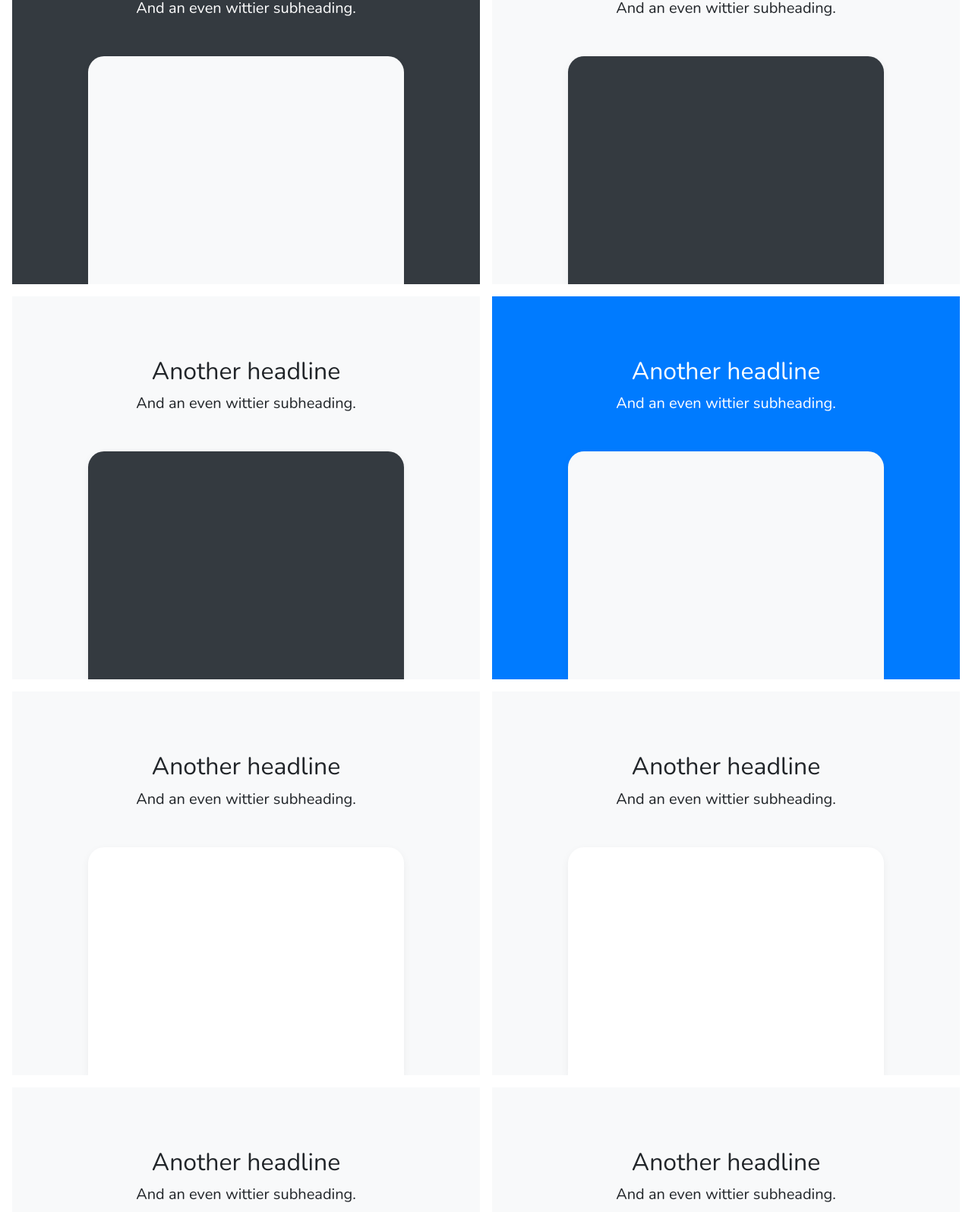
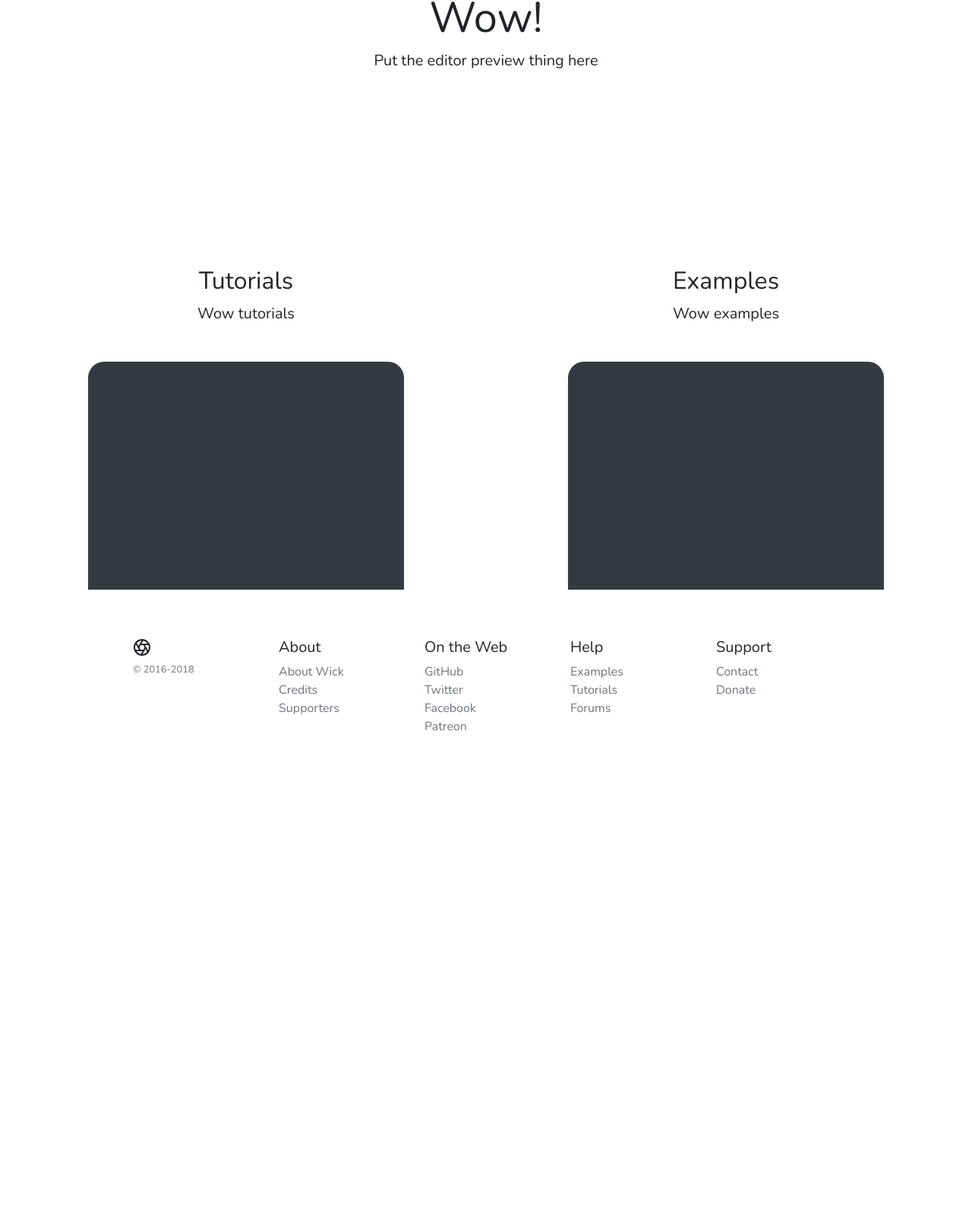
Before and after one commit to FlyOrBoom/wick-site, a plain HTML site: page index.html in a window 1280 px wide. Shown: the part 725-2320 px from the top of the page at 76% size. After the commit the page ends 1757 px from the top, so only its background shows below. Drawn offline with nearby package versions, Linux system fonts and the light colour scheme.

Commit message:
Placeholders are in place

```diff
--- a/index.html
+++ b/index.html
@@ -33,78 +33,36 @@
     </nav>
 
     <div class="position-relative overflow-hidden p-3 p-md-5 m-md-3 text-center bg-light">
+      <div class="product-device box-shadow d-none d-md-block"></div>
+      <div class="product-device product-device-2 box-shadow d-none d-md-block"></div>
       <div class="col-md-5 p-lg-5 mx-auto my-5">
-        <h1 class="display-4 font-weight-normal">Boppity boppoty bop</h1>
-        <p class="lead font-weight-normal">Bloppo bloppo boo bop</p>
-        <a onclick="window.open('wick-editor/')" class="btn btn-outline-secondary" href="#">Coming soon</a>
+        <h1 class="display-4 font-weight-normal">Wick</h1>
+        <p class="lead font-weight-normal">A free toolkit for making games, animations, and everything in between.</p>
+        <a onclick="window.open('wick-editor/')" class="btn btn-outline-secondary" href="#">Launch Editor</a>
       </div>
     </div>
 
-    <div class="d-md-flex flex-md-equal w-100 my-md-3 pl-md-3">
-      <div class="bg-dark mr-md-3 pt-3 px-3 pt-md-5 px-md-5 text-center text-white overflow-hidden">
-        <div class="my-3 py-3">
-          <h2 class="display-5">Another headline</h2>
-          <p class="lead">And an even wittier subheading.</p>
-        </div>
-        <div class="bg-light box-shadow mx-auto" style="width: 80%; height: 300px; border-radius: 21px 21px 0 0;"></div>
-      </div>
-      <div class="bg-light mr-md-3 pt-3 px-3 pt-md-5 px-md-5 text-center overflow-hidden">
-        <div class="my-3 p-3">
-          <h2 class="display-5">Another headline</h2>
-          <p class="lead">And an even wittier subheading.</p>
-        </div>
-        <div class="bg-dark box-shadow mx-auto" style="width: 80%; height: 300px; border-radius: 21px 21px 0 0;"></div>
+    <div class="position-relative overflow-hidden p-3 p-md-5 m-md-3 text-center bg-light">
+      <div class="col-md-5 p-lg-5 mx-auto my-5">
+        <h1 class="display-4 font-weight-normal">Wow!</h1>
+        <p class="lead font-weight-normal">Put the editor preview thing here</p>
       </div>
     </div>
 
     <div class="d-md-flex flex-md-equal w-100 my-md-3 pl-md-3">
       <div class="bg-light mr-md-3 pt-3 px-3 pt-md-5 px-md-5 text-center overflow-hidden">
         <div class="my-3 p-3">
-          <h2 class="display-5">Another headline</h2>
-          <p class="lead">And an even wittier subheading.</p>
+          <h2 class="display-5">Tutorials</h2>
+          <p class="lead">Wow tutorials</p>
         </div>
         <div class="bg-dark box-shadow mx-auto" style="width: 80%; height: 300px; border-radius: 21px 21px 0 0;"></div>
       </div>
-      <div class="bg-primary mr-md-3 pt-3 px-3 pt-md-5 px-md-5 text-center text-white overflow-hidden">
+      <div class="bg-light mr-md-3 pt-3 px-3 pt-md-5 px-md-5 text-center text-center overflow-hidden">
         <div class="my-3 py-3">
-          <h2 class="display-5">Another headline</h2>
-          <p class="lead">And an even wittier subheading.</p>
+          <h2 class="display-5">Examples</h2>
+          <p class="lead">Wow examples</p>
         </div>
-        <div class="bg-light box-shadow mx-auto" style="width: 80%; height: 300px; border-radius: 21px 21px 0 0;"></div>
-      </div>
-    </div>
-
-    <div class="d-md-flex flex-md-equal w-100 my-md-3 pl-md-3">
-      <div class="bg-light mr-md-3 pt-3 px-3 pt-md-5 px-md-5 text-center overflow-hidden">
-        <div class="my-3 p-3">
-          <h2 class="display-5">Another headline</h2>
-          <p class="lead">And an even wittier subheading.</p>
-        </div>
-        <div class="bg-white box-shadow mx-auto" style="width: 80%; height: 300px; border-radius: 21px 21px 0 0;"></div>
-      </div>
-      <div class="bg-light mr-md-3 pt-3 px-3 pt-md-5 px-md-5 text-center overflow-hidden">
-        <div class="my-3 py-3">
-          <h2 class="display-5">Another headline</h2>
-          <p class="lead">And an even wittier subheading.</p>
-        </div>
-        <div class="bg-white box-shadow mx-auto" style="width: 80%; height: 300px; border-radius: 21px 21px 0 0;"></div>
-      </div>
-    </div>
-
-    <div class="d-md-flex flex-md-equal w-100 my-md-3 pl-md-3">
-      <div class="bg-light mr-md-3 pt-3 px-3 pt-md-5 px-md-5 text-center overflow-hidden">
-        <div class="my-3 p-3">
-          <h2 class="display-5">Another headline</h2>
-          <p class="lead">And an even wittier subheading.</p>
-        </div>
-        <div class="bg-white box-shadow mx-auto" style="width: 80%; height: 300px; border-radius: 21px 21px 0 0;"></div>
-      </div>
-      <div class="bg-light mr-md-3 pt-3 px-3 pt-md-5 px-md-5 text-center overflow-hidden">
-        <div class="my-3 py-3">
-          <h2 class="display-5">Another headline</h2>
-          <p class="lead">And an even wittier subheading.</p>
-        </div>
-        <div class="bg-white box-shadow mx-auto" style="width: 80%; height: 300px; border-radius: 21px 21px 0 0;"></div>
+        <div class="bg-dark box-shadow mx-auto" style="width: 80%; height: 300px; border-radius: 21px 21px 0 0;"></div>
       </div>
     </div>
 
--- a/product.css
+++ b/product.css
@@ -2,8 +2,17 @@ body {
   font-family: "Nunito" !important;
 }
 
+.btn {
+  border-radius: 30px;
+  border-width: 8px;
+}
+
 .container {
   max-width: 960px;
+}
+
+.bg-light {
+  background-color: rgba(0,0,0,0)!important;
 }
 
 /*
```
